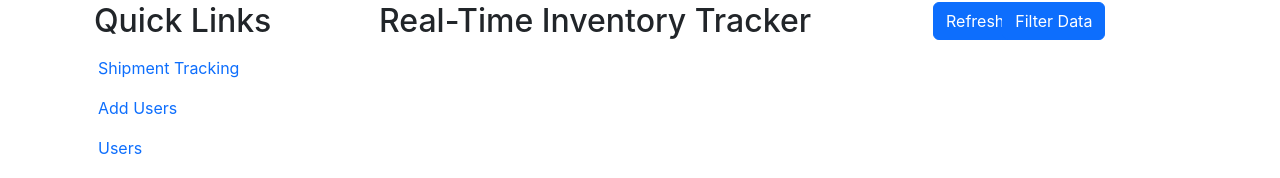
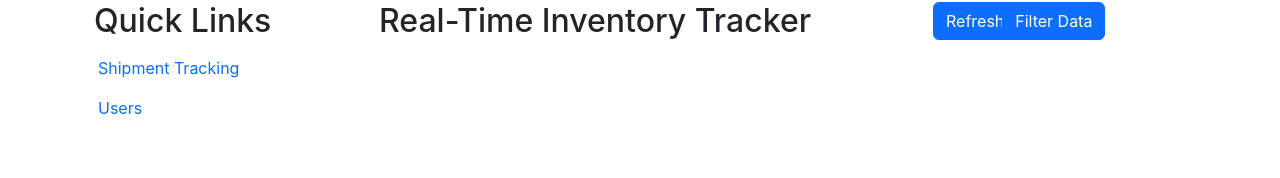
Before and after one commit to ethanyanyan/data-driven-logistics, a React (Create React App) app in the folder frontend/: page /dashboard in a window 1280 px wide. Shown: the part 134-312 px from the top of the page. Built offline with nearby package versions, Linux system fonts and the light colour scheme; sample sign-in values are in the browser's storage.

Commit message:
Caught error, had link in side nav bar

```diff
--- a/frontend/src/pages/Dashboard.jsx
+++ b/frontend/src/pages/Dashboard.jsx
@@ -19,7 +19,6 @@ export default function Dashboard(props) {
               <Row>
                 <Nav>
                   <Nav.Link as={Link} to="/shipment-tracking">Shipment Tracking</Nav.Link>
-                  <Nav.Link as={Link} to="/signup">Add Users</Nav.Link>
                 </Nav>
               </Row>
               <Row>
```
